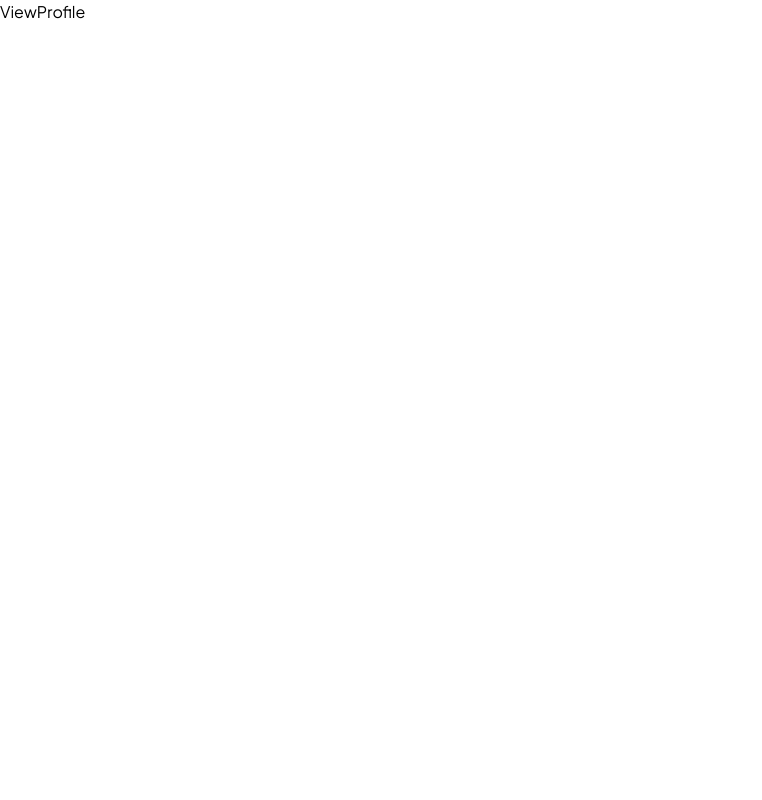
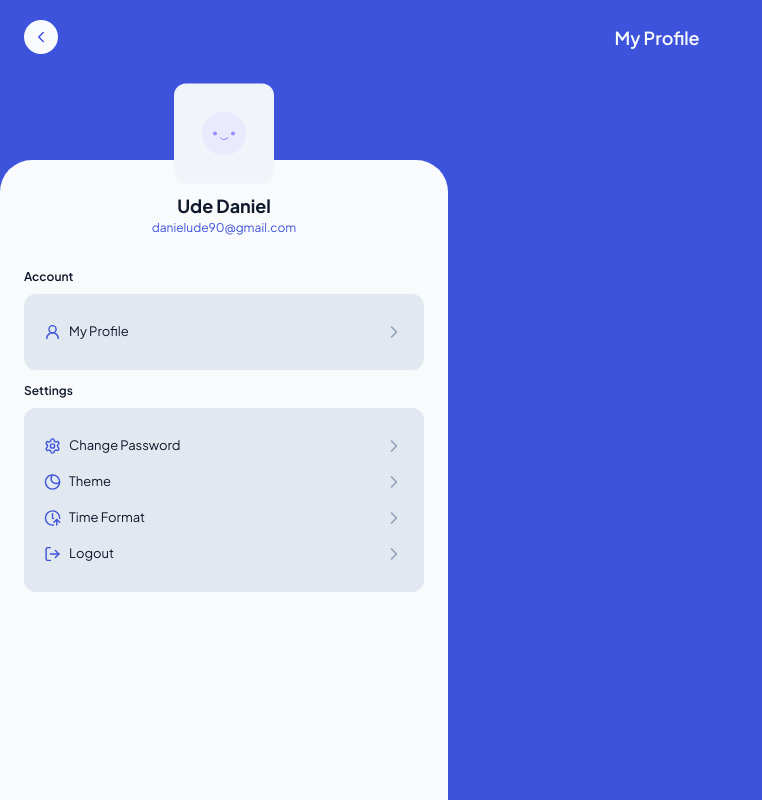
Before and after one commit to dude243485/Tasky, a React (Vite) app: page /profile/view-profile in a window 1280 px wide. Shown: the whole page, without its empty margins (0-762 px from the left). Built offline with nearby package versions, Linux system fonts and the light colour scheme.

Commit message:
completed the view profile page

```diff
--- a/src/components/DOBInput.tsx
+++ b/src/components/DOBInput.tsx
@@ -40,7 +40,7 @@ const DOBInput : React.FC<DOBProps> = ({
                 value = { month }
                 onChange = {(e) => setMonth(e.target.value) }
                 className = {`w-full p-3 pr-3  border rounded-xl outline-none transition-all
-                    focus:ring-2 focus:ring-brand-primary-500
+                    focus:ring-2 focus:ring-brand-primary-500 text-slate-400
                     ${error ? "border-brand-error-500" : "border-slate-400"}`}
                 >
                     <option value = "" disabled>Month</option>
--- /dev/null
+++ b/src/components/profile/ProfileContainer.tsx
@@ -0,0 +1,21 @@
+import avatar from "/icons/avatar.svg";
+
+function ProfileContainer() {
+  return (
+    <div className="flex flex-col gap-2 absolute left-0 right-0 top-0 -translate-y-1/2  w-full items-center justify-center">
+        <div className = "aspect-square w-25 h-25 max-w-50  mx-auto p-7 bg-slate-100 dark:bg-slate-800 rounded-xl">
+            <img
+            src = { avatar}
+            alt = "avatar image"
+            className = "w-full h-full object-cover rounded-xl "
+            />
+        </div>
+        <div className="text-center">
+            <h4 className="text-[18px] font-bold">Ude Daniel</h4>
+            <p className="text-[12px] text-brand-primary-600 dark:text-brand-primary-400">danielude90@gmail.com</p>
+        </div>
+    </div>
+  )
+}
+
+export default ProfileContainer
--- a/src/components/profile/ProfileHeader.tsx
+++ b/src/components/profile/ProfileHeader.tsx
@@ -16,8 +16,8 @@ function ProfileHeader({variant, onClick} : ProfileHeaderProps) {
             onClick();
         }}
         className =  {`flex p-2 justify-center items-center shrink-0 rounded-full cursor-pointer hover:opacity-60 duration-300 transition-all
-         ${variant === "fill" ? "bg-slate-100 dark:bg-slate-700" : "bg-slate-50 dark:bg-slate-900"} `}>
-            <ChevronLeft className = { ` size-4.5 ${variant === "fill" ? " text-brand-primary-800 dark:text-slate-50" : "text-brand-primary-060"}`} />
+         ${variant === "fill" ? "bg-slate-100 dark:bg-slate-700" : "bg-slate-50 "} `}>
+            <ChevronLeft className = { ` size-4.5 ${variant === "fill" ? " text-brand-primary-800 dark:text-slate-50" : "text-brand-primary-600"}`} />
         </button>
         <h3 className="text-center w-full text-[18px] font-semibold">My Profile</h3>
     </header>
--- /dev/null
+++ b/src/components/profile/ProfileItem.tsx
@@ -0,0 +1,31 @@
+import { ChevronRight, type LucideIcon } from "lucide-react"
+
+export interface ProfileItemProps {
+    icon : string | LucideIcon,
+    title : string,
+    onClick? : () => void
+}
+const ProfileItem = ({icon : Icon, title, onClick} : ProfileItemProps) => {
+  return (
+    <div className="gap-2 flex w-full justify-between items-center py-2">
+        {typeof Icon === "string" ? (
+            <img
+            src = { Icon }
+            alt = {`${title} icon`}
+            className="size-5 text-brand-primary-600"
+            />
+        ) : (
+            <Icon className="size-5 text-brand-primary-600 dark:text-brand-primary-400"/>
+        )}
+        <p className = "text-[13px] w-full">{title}</p>
+        <button
+        onClick = { onClick }
+        className="cursor-pointer text-slate-400 ">
+            <ChevronRight className="size-5"/>
+        </button>
+
+    </div>
+  )
+}
+
+export default ProfileItem
--- /dev/null
+++ b/src/components/profile/ProfileItems.tsx
@@ -0,0 +1,27 @@
+import type { ProfileItemProps } from "./ProfileItem"
+import ProfileItem from "./ProfileItem"
+interface ProfileItemsProps {
+    items : ProfileItemProps[],
+    label : string
+}
+
+function ProfileItems({items, label}: ProfileItemsProps) {
+  return (
+    <div className="space-y-2">
+        <h3 className = "text-[12px] font-semibold">{label}</h3>
+        <div className="bg-slate-200 dark:bg-slate-800 p-5 rounded-xl">
+            {items.map((item, index) => (
+                <ProfileItem
+                key = {index}
+                title = {item.title}
+                icon = {item.icon}
+                onClick ={item.onClick}
+                 />
+            ))}
+        </div>
+
+    </div>
+  )
+}
+
+export default ProfileItems
--- a/src/pages/profile/EditProfile.tsx
+++ b/src/pages/profile/EditProfile.tsx
@@ -7,7 +7,7 @@ function EditProfile() {
     const handleBack = () => {
         console.log("you clicked back!")
     }
-  return (
+    return (
     <div className="min-h-screen bg-white dark: pt-25 px-4 pb-8 dark:bg-slate-950 text-slate-500 dark:text-slate-400 ">
         <ProfileHeader variant = "fill" onClick={ handleBack } />
         <div className=" max-w-md p-4 rounded-xl bg-slate-50 dark:bg-slate-900 text-slate-500 dark:text-slate-400">
--- a/src/pages/profile/ViewProfile.tsx
+++ b/src/pages/profile/ViewProfile.tsx
@@ -1,9 +1,63 @@
+import ProfileContainer from "../../components/profile/Profilecontainer"
+import ProfileHeader from "../../components/profile/ProfileHeader"
+import ProfileItems from "../../components/profile/ProfileItems"
+import { ProfileData } from "../../tempData/ProfileData"
 
 
-function ViewProfile() {
+const ViewProfile = () => {
+
+  const handleMyProfile = () => {
+    console.log("You clicked my profile")
+  }
+
+  const handlePassword= () => {
+    console.log("you clicked change password")
+  }
+
+  const handleTheme = () => {
+    console.log("you clicked theme")
+  }
+
+  const hanldeTimeFormat = () => {
+    console.log("you clicked time format")
+  }
+
+  const handleLogout = () => {
+    console.log(" you clicked log out")
+  }
+
+  const ProfileActions = {
+    "My Profile" : handleMyProfile,
+    "Change Password" : handlePassword,
+    "Theme" : handleTheme,
+    "Time Format" : hanldeTimeFormat,
+    "Logout" : handleLogout
+  }
+
+  const newProfileData = ProfileData.map((item) => {
+    return {
+      ...item,
+      ["onClick"] : ProfileActions[item.title as keyof typeof ProfileActions]
+    }
+  })
+  const accountData = newProfileData.slice(0, 1);
+  const settingsData = newProfileData.slice(1);
+
+  const handleBack = () => {
+    //...
+  }
+
   return (
-
-    <div>ViewProfile</div>
+    <div className = "min-h-screen bg-brand-primary-600 flex flex-col pt-40 ">
+      <ProfileHeader variant = "transparent" onClick={ handleBack } />
+      <div className="w-full relative flex-1 h-full max-w-md bg-slate-50 dark:bg-slate-950 text-slate-900 dark:text-slate-100 rounded-t-4xl px-6 pt-27">
+        <ProfileContainer />
+        <div className = "flex flex-col gap-3 z-100">
+          <ProfileItems label = {"Account"} items={accountData} />
+          <ProfileItems label = {"Settings"} items = {settingsData} />
+        </div>
+      </div>
+    </div>
   )
 }
 
--- /dev/null
+++ b/src/tempData/ProfileData.ts
@@ -0,0 +1,25 @@
+import { type ProfileItemProps } from "../components/profile/ProfileItem"
+import { ClockArrowUp, Eclipse, LogOut, Settings, UserRound } from "lucide-react"
+export const ProfileData : ProfileItemProps[] = [
+    {
+        icon : UserRound,
+        title : "My Profile"
+    },
+    {
+        icon : Settings,
+        title : "Change Password"
+    },
+    {
+        icon : Eclipse,
+        title : "Theme"
+    },
+    {
+        icon : ClockArrowUp,
+        title : "Time Format"
+    },
+    {
+        icon : LogOut,
+        title : "Logout"
+    }
+
+]
```
Also changed, not shown: public/icons/avatar.svg (added).
